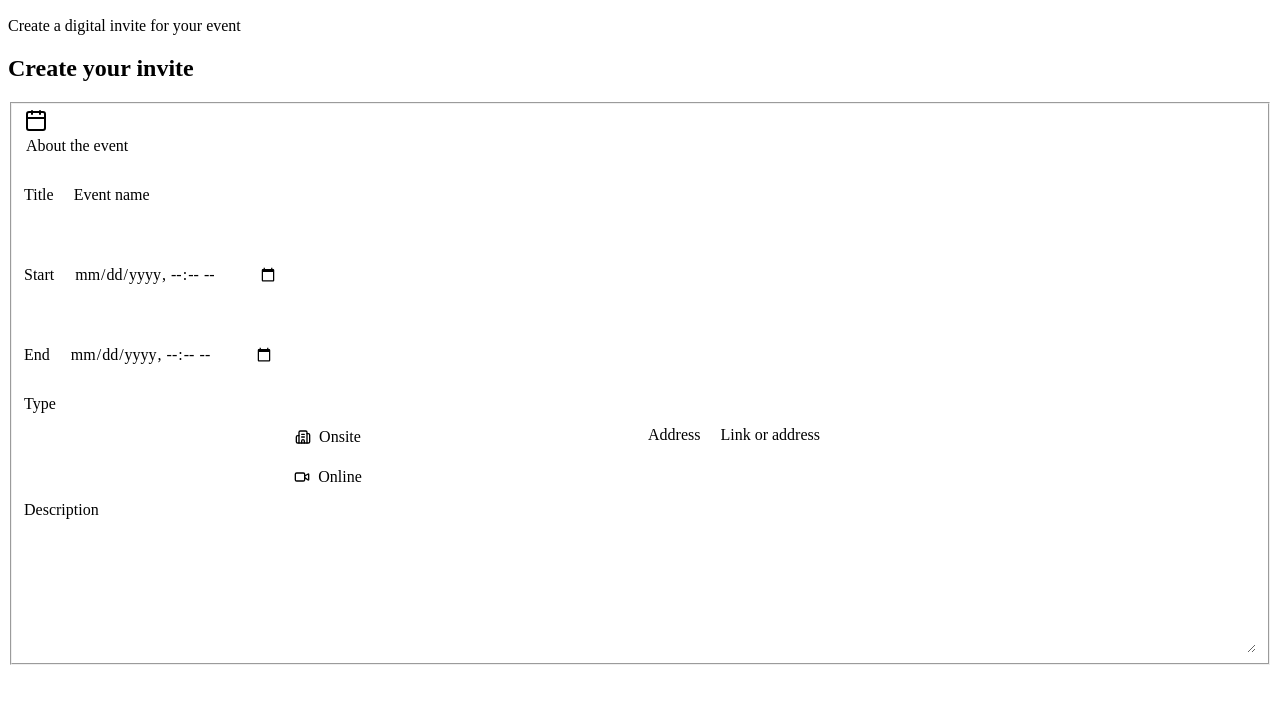
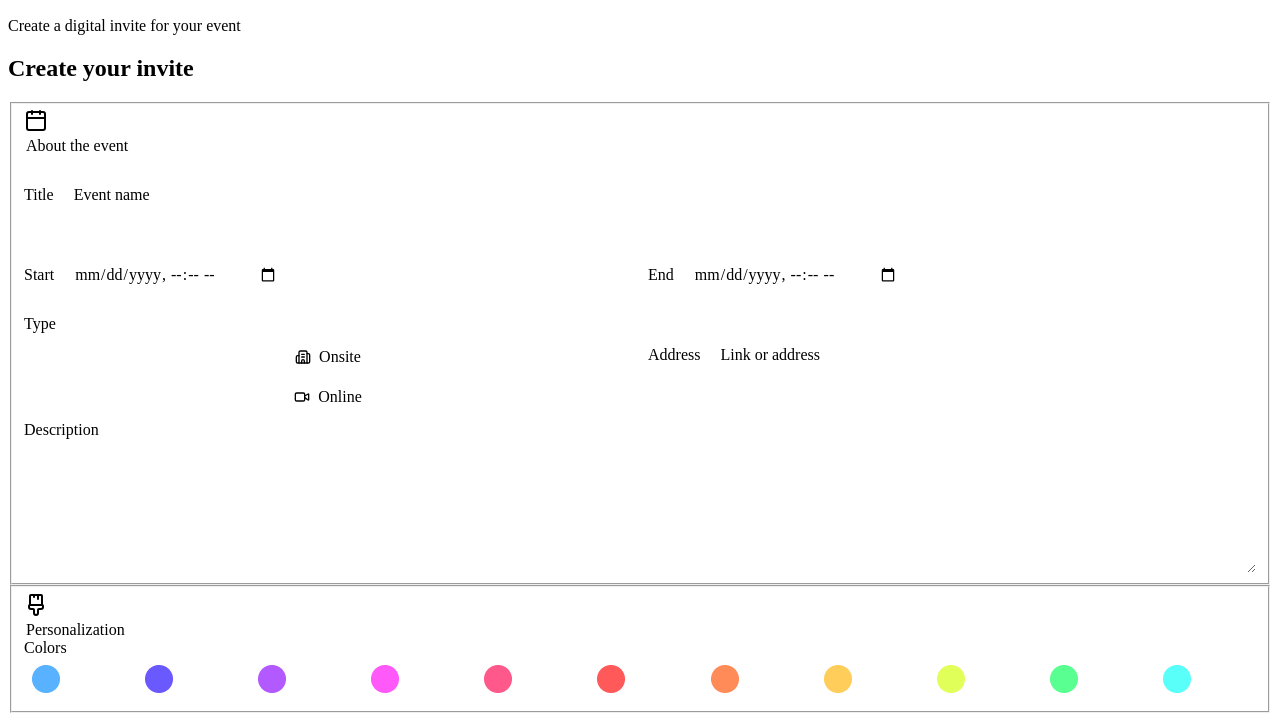
Before and after one commit to mateuzrib/festivite, a website: page index.html in a window 1280 px wide. Shown: the part 150-871 px from the top of the page. Before the commit the page ends 823 px from the top, so only its background shows below. Drawn offline with nearby package versions, Linux system fonts and the light colour scheme; files that its build step writes are made by us from their sources; files whose address does not match are found by name.

Commit message:
add color selection

```diff
--- a/index.html
+++ b/index.html
@@ -29,9 +29,9 @@
         <h2>Create your invite</h2>
 
         <form>
-          <fieldset class="about-event">
+          <fieldset class="about-event flex-1">
             <header class="flex">
-              <i data-lucide="calendar" class="calendar"></i>
+              <i data-lucide="calendar" class="header-icon"></i>
               <legend>About the event</legend>
             </header>
 
@@ -40,7 +40,7 @@
               <input type="text" id="event-name" name="event-name" placeholder="Event name">
             </div>
 
-            <div class="flex dual">
+            <div class="flex grid">
               <div class="input-wrapper">
                 <label for="start-date">Start</label>
                 <input type="datetime-local" id="start-date" name="start-date">
@@ -93,7 +93,122 @@
 
           </fieldset>
 
-          <div class="personalize"></div>
+          <fieldset class="personalize">
+            <header class="flex">
+              <i data-lucide="paintbrush-vertical" class="header-icon"></i>
+              <legend>Personalization</legend>
+            </header>
+
+            <div class="input-area"></div>
+
+            <div class="input-wrapper">
+              <label>Colors</label>
+
+              <div class="items">
+
+                <div class="item">
+                  <label for="brand-light">
+                    <div class="back-circle">
+                      <img src="assets/icons/Circle-1.png" alt="">
+                      <input type="radio" id="brand-light" name="color-selection" st>
+                    </div>
+                  </label>
+                </div>
+
+                <div class="item">
+                  <label for="navy">
+                    <div class="back-circle">
+                      <img src="assets/icons/Circle-2.png" alt="">
+                      <input type="radio" id="navy" name="color-selection" st>
+                    </div>
+                  </label>
+                </div>
+
+                <div class="item">
+                  <label for="purple">
+                    <div class="back-circle">
+                      <img src="assets/icons/Circle-3.png" alt="">
+                      <input type="radio" id="purple" name="color-selection" st>
+                    </div>
+                  </label>
+                </div>
+
+                <div class="item">
+                  <label for="fuschia">
+                    <div class="back-circle">
+                      <img src="assets/icons/Circle-4.png" alt="">
+                      <input type="radio" id="fuschia" name="color-selection" st>
+                    </div>
+                  </label>
+                </div>
+
+                <div class="item">
+                  <label for="pink">
+                    <div class="back-circle">
+                      <img src="assets/icons/Circle-5.png" alt="">
+                      <input type="radio" id="pink" name="color-selection" st>
+                    </div>
+                  </label>
+                </div>
+
+                <div class="item">
+                  <label for="danger">
+                    <div class="back-circle">
+                      <img src="assets/icons/Circle-6.png" alt="">
+                      <input type="radio" id="danger" name="color-selection" st>
+                    </div>
+                  </label>
+                </div>
+
+                <div class="item">
+                  <label for="orange">
+                    <div class="back-circle">
+                      <img src="assets/icons/Circle-7.png" alt="">
+                      <input type="radio" id="orange" name="color-selection" st>
+                    </div>
+                  </label>
+                </div>
+
+                <div class="item">
+                  <label for="yellow">
+                    <div class="back-circle">
+                      <img src="assets/icons/Circle-8.png" alt="">
+                      <input type="radio" id="yellow" name="color-selection" st>
+                    </div>
+                  </label>
+                </div>
+
+                <div class="item">
+                  <label for="lime">
+                    <div class="back-circle">
+                      <img src="assets/icons/Circle-9.png" alt="">
+                      <input type="radio" id="lime" name="color-selection" st>
+                    </div>
+                  </label>
+                </div>
+
+                <div class="item">
+                  <label for="green">
+                    <div class="back-circle">
+                      <img src="assets/icons/Circle-10.png" alt="">
+                      <input type="radio" id="green" name="color-selection" st>
+                    </div>
+                  </label>
+                </div>
+
+                <div class="item">
+                  <label for="cyan">
+                    <div class="back-circle">
+                      <img src="assets/icons/Circle-11.png" alt="">
+                      <input type="radio" id="cyan" name="color-selection" st>
+                    </div>
+                  </label>
+                </div>
+
+              </div>
+            </div>
+          </fieldset>
+
           <div class="contact-data"></div>
           <div class="agreements"></div>
         </form>
--- a/styles/fields/input.css
+++ b/styles/fields/input.css
@@ -26,7 +26,3 @@ input::placeholder {
   font: var(--body-md);
   color: var(--input-placeholder);
 }
-
-.dual {
-  gap: 1rem;
-}
--- a/styles/fields/radio.css
+++ b/styles/fields/radio.css
@@ -50,3 +50,36 @@
     }
   }
 }
+
+.items {
+  display: grid;
+  grid-template-columns: repeat(auto-fit, minmax(2.5rem, 2fr));
+  gap: .75rem;
+
+  justify-content: center;
+  align-items: center;
+
+  & label {
+    cursor: pointer;
+  }
+
+  & .back-circle {
+    display: flex;
+    align-items: center;
+    justify-content: center;
+    width: 40px;
+    height: 40px;
+
+    border-radius: 50%;
+    border: 2px solid transparent;
+    background-color: var(--shape-button);
+
+    & input {
+      display: none;
+    }
+
+    &:has(:checked) {
+      border-color: var(--brand-light);
+    }
+  }
+}
--- a/styles/forms.css
+++ b/styles/forms.css
@@ -1,4 +1,15 @@
 @import url(fields/index.css);
+
+/*  */
+form {
+  display: flex;
+  flex-direction: column;
+}
+/*  */
+
+fieldset + fieldset {
+  margin-top: 3rem;
+}
 
 fieldset {
   border: none;
@@ -14,10 +25,6 @@ fieldset {
 fieldset > header {
   align-items: center;
   gap: .75rem;
-
-  .calendar {
-    color: var(--input-placeholder);
-  }
 }
 
 fieldset header > i {
--- a/styles/global.css
+++ b/styles/global.css
@@ -62,3 +62,7 @@ body {
 .flex {
   display: flex;
 }
+
+.header-icon {
+  color: var(--input-placeholder);
+}
--- a/styles/layout.css
+++ b/styles/layout.css
@@ -51,23 +51,19 @@ aside {
 
 main {
   overflow: auto;
-  display: grid;
-  justify-content: center;
-
   padding: 5rem;
 
   background-color: var(--shape-body);
   border-radius: .75rem;
 
   .main-container {
-    display: flex;
-    flex-direction: column;
-    gap: 2.5rem;
     max-width: 35rem;
+    margin-inline: auto;
   }
 
   h2 {
     font: var(--heading-md);
     color: var(--text-heading);
+    margin-bottom: 2.5rem;
   }
 }
```
Also changed, not shown: assets/icons/Circle-1.png (added), assets/icons/Circle-10.png (added), assets/icons/Circle-11.png (added), assets/icons/Circle-2.png (added), assets/icons/Circle-3.png (added), assets/icons/Circle-4.png (added), assets/icons/Circle-5.png (added), assets/icons/Circle-6.png (added), assets/icons/Circle-7.png (added), assets/icons/Circle-8.png (added), assets/icons/Circle-9.png (added).
